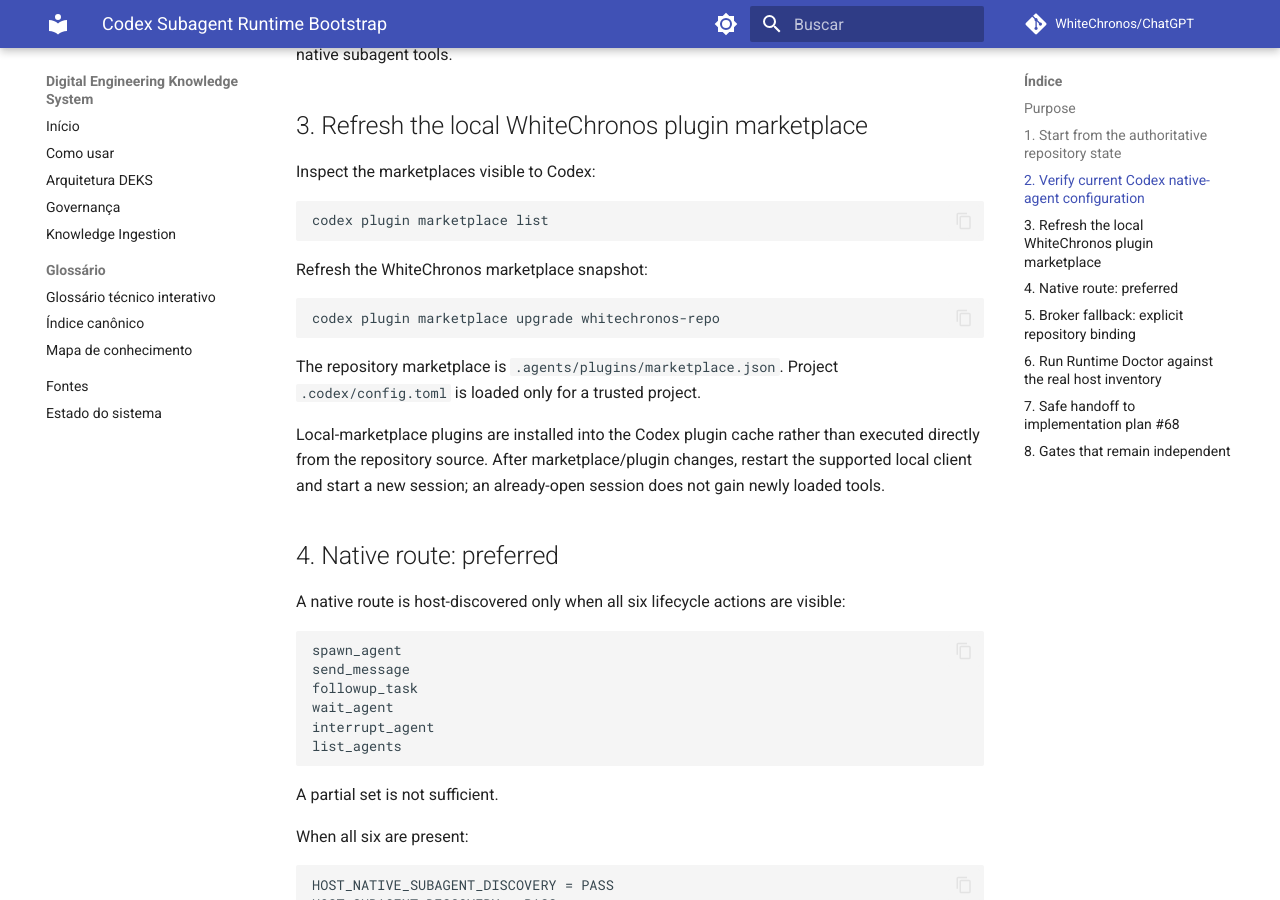
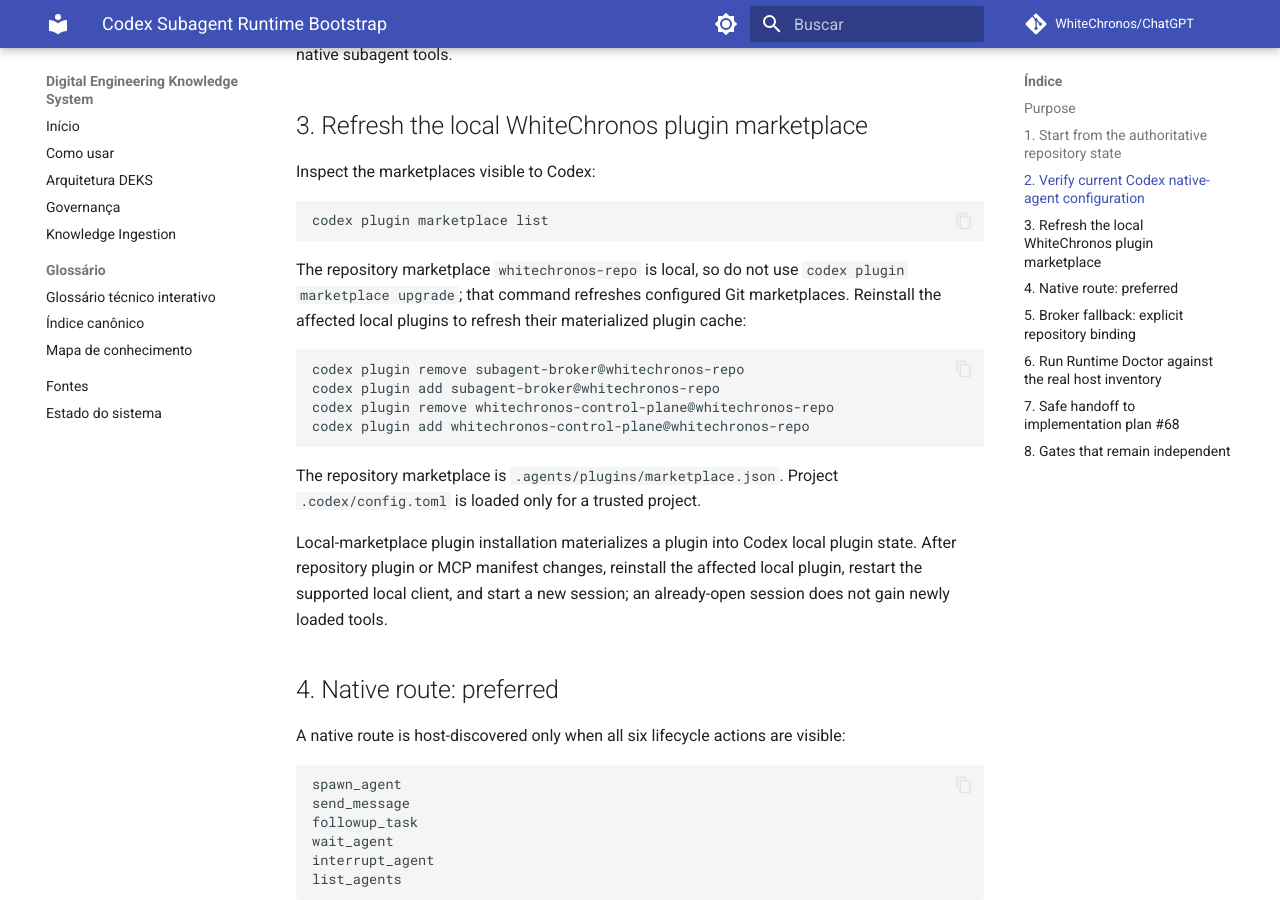
Before and after one commit to WhiteChronos/ChatGPT, an MkDocs documentation site: the page built from docs/runbooks/codex-subagent-runtime.md, in a window 1280 px wide and 900 px high, scrolled down 1105 px. Built offline with MkDocs 1.6.1 and Material for MkDocs 9.7.7, drawn with Linux system fonts in a browser that asks for light colours; comment, search, counter and statistics services are not loaded; some of the changed text lies outside the part shown.

Commit message:
docs: correct Codex runtime recovery flow

````diff
--- a/docs/runbooks/codex-subagent-runtime.md
+++ b/docs/runbooks/codex-subagent-runtime.md
@@ -55,15 +55,18 @@
 codex plugin marketplace list
 ```
 
-Refresh the WhiteChronos marketplace snapshot:
+The repository marketplace `whitechronos-repo` is local, so do not use `codex plugin marketplace upgrade`; that command refreshes configured Git marketplaces. Reinstall the affected local plugins to refresh their materialized plugin cache:
 
 ```bash
-codex plugin marketplace upgrade whitechronos-repo
+codex plugin remove subagent-broker@whitechronos-repo
+codex plugin add subagent-broker@whitechronos-repo
+codex plugin remove whitechronos-control-plane@whitechronos-repo
+codex plugin add whitechronos-control-plane@whitechronos-repo
 ```
 
 The repository marketplace is `.agents/plugins/marketplace.json`. Project `.codex/config.toml` is loaded only for a trusted project.
 
-Local-marketplace plugins are installed into the Codex plugin cache rather than executed directly from the repository source. After marketplace/plugin changes, restart the supported local client and start a new session; an already-open session does not gain newly loaded tools.
+Local-marketplace plugin installation materializes a plugin into Codex local plugin state. After repository plugin or MCP manifest changes, reinstall the affected local plugin, restart the supported local client, and start a new session; an already-open session does not gain newly loaded tools.
 
 ## 4. Native route: preferred
 
@@ -126,11 +129,18 @@
   --repo . \
   --expected-commit "$(git rev-parse HEAD)" \
   --runtime-kind trusted_remote \
-  --host-inventory-observed \
+  --host-tool spawn_agent \
+  --host-tool send_message \
+  --host-tool followup_task \
+  --host-tool wait_agent \
+  --host-tool interrupt_agent \
+  --host-tool list_agents \
   --json
 ```
 
-When the harness exposes lifecycle names, pass each observed name with repeated `--host-tool <name>`.
+The example above represents a host where the complete native lifecycle was actually observed. Pass only tool names that are visible in the current harness. If the harness was explicitly inspected and contains zero relevant tools, use `--host-inventory-observed` without inventing `--host-tool` values.
+
+For the Broker route, `SUBAGENT_BROKER_REPO_ROOT` must resolve to this exact repository, `codex exec resume` must be available, and all eight Broker lifecycle tools must be visible before host discovery can PASS.
 
 Interpret the result literally:
 
````
